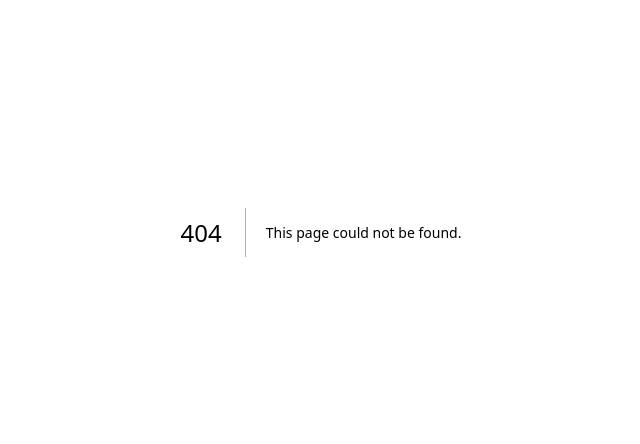
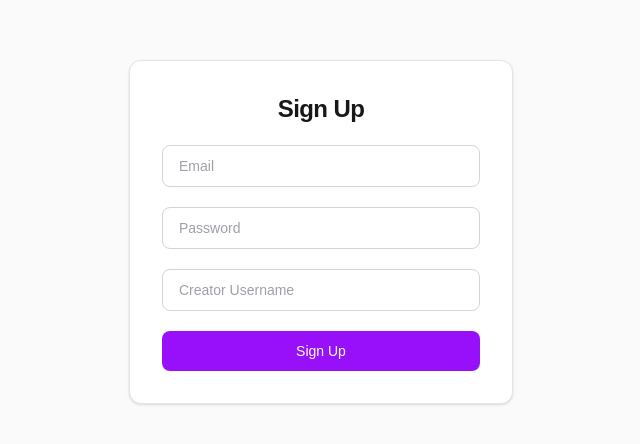
Before and after one commit to ArunTelegramBot/Website-devlopment, a Next.js app: page /signup in a window 1280 px wide. Before the commit this address had no page. Shown: the part 168-612 px from the top of the page, without its empty margins (319-959 px from the left). Built offline with nearby package versions, Linux system fonts and the light colour scheme; no server answers.

Commit message:
feat: signup page logic

```diff
--- /dev/null
+++ b/app/(auth)/signup/page.tsx
@@ -0,0 +1,91 @@
+"use client";
+
+import { useState } from "react";
+import { auth, db } from "@/lib/firebase";
+import { createUserWithEmailAndPassword } from "firebase/auth";
+import { doc, setDoc } from "firebase/firestore";
+
+export default function SignupPage() {
+  const [email, setEmail] = useState("");
+  const [password, setPassword] = useState("");
+  const [username, setUsername] = useState("");
+  const [error, setError] = useState("");
+  const [loading, setLoading] = useState(false);
+
+  const handleSubmit = async (e: React.FormEvent) => {
+    e.preventDefault();
+    setError("");
+    setLoading(true);
+
+    try {
+      const cred = await createUserWithEmailAndPassword(auth, email, password);
+      const uid = cred.user.uid;
+
+      await setDoc(doc(db, "users", uid), {
+        email,
+        username,
+        role: "fan",
+      });
+    } catch (err: unknown) {
+      if (err instanceof Error) setError(err.message);
+      else setError("An unexpected error occurred.");
+    } finally {
+      setLoading(false);
+    }
+  };
+
+  return (
+    <div className="flex min-h-screen items-center justify-center bg-zinc-50 px-4 dark:bg-black">
+      <form
+        onSubmit={handleSubmit}
+        className="flex w-full max-w-sm flex-col gap-5 rounded-xl border border-zinc-200 bg-white p-8 shadow-sm dark:border-zinc-800 dark:bg-zinc-900"
+      >
+        <h1 className="text-center text-2xl font-semibold tracking-tight text-zinc-900 dark:text-zinc-100">
+          Sign Up
+        </h1>
+
+        {error && (
+          <p className="rounded-md bg-red-50 px-3 py-2 text-sm text-red-600 dark:bg-red-950 dark:text-red-400">
+            {error}
+          </p>
+        )}
+
+        <input
+          type="email"
+          placeholder="Email"
+          value={email}
+          onChange={(e) => setEmail(e.target.value)}
+          required
+          className="rounded-lg border border-zinc-300 bg-white px-4 py-2.5 text-sm text-zinc-900 placeholder-zinc-400 outline-none transition focus:border-purple-500 focus:ring-1 focus:ring-purple-500 dark:border-zinc-700 dark:bg-zinc-800 dark:text-zinc-100 dark:placeholder-zinc-500"
+        />
+
+        <input
+          type="password"
+          placeholder="Password"
+          value={password}
+          onChange={(e) => setPassword(e.target.value)}
+          required
+          minLength={6}
+          className="rounded-lg border border-zinc-300 bg-white px-4 py-2.5 text-sm text-zinc-900 placeholder-zinc-400 outline-none transition focus:border-purple-500 focus:ring-1 focus:ring-purple-500 dark:border-zinc-700 dark:bg-zinc-800 dark:text-zinc-100 dark:placeholder-zinc-500"
+        />
+
+        <input
+          type="text"
+          placeholder="Creator Username"
+          value={username}
+          onChange={(e) => setUsername(e.target.value)}
+          required
+          className="rounded-lg border border-zinc-300 bg-white px-4 py-2.5 text-sm text-zinc-900 placeholder-zinc-400 outline-none transition focus:border-purple-500 focus:ring-1 focus:ring-purple-500 dark:border-zinc-700 dark:bg-zinc-800 dark:text-zinc-100 dark:placeholder-zinc-500"
+        />
+
+        <button
+          type="submit"
+          disabled={loading}
+          className="cursor-pointer rounded-lg bg-purple-600 px-4 py-2.5 text-sm font-medium text-white transition hover:bg-purple-700 disabled:opacity-50"
+        >
+          {loading ? "Creating account…" : "Sign Up"}
+        </button>
+      </form>
+    </div>
+  );
+}
```
